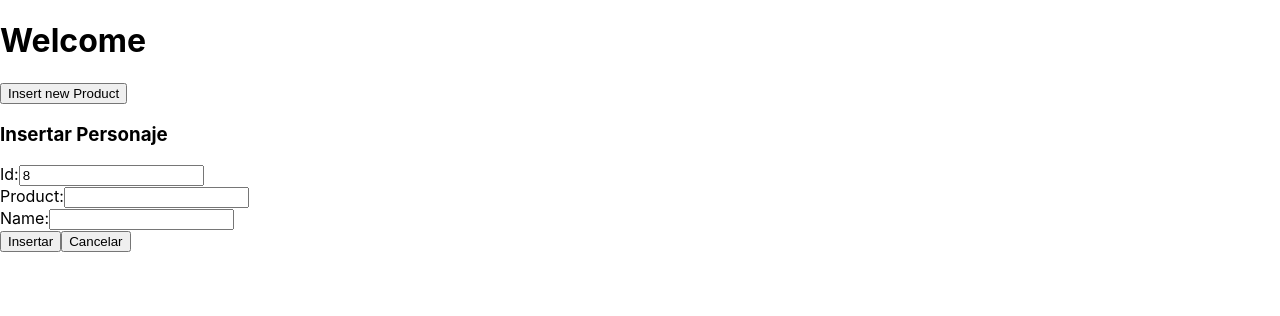
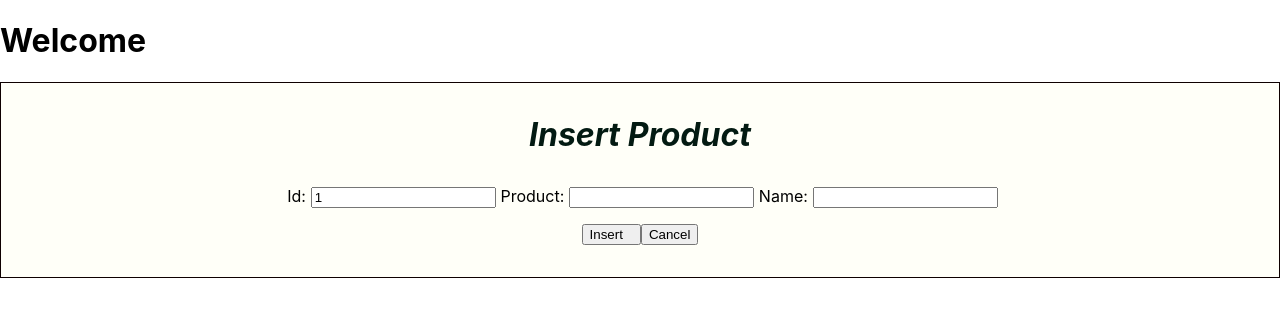
Before and after one commit to david-mov/clothes-shop, a React (Create React App) app in the folder client/: page / in a window 1280 px wide. Shown: the top 316 px of the page. Built offline with nearby package versions, Linux system fonts and the light colour scheme.

Commit message:
Insert Product

```diff
--- a/client/src/views/FormCrudProduct/Insert.jsx
+++ b/client/src/views/FormCrudProduct/Insert.jsx
@@ -1,92 +1,85 @@
 import React, { useState } from "react";
-
-const data = [
-  { id: 1, name: "", stock: "", description: "" },
-  { id: 2, name: "", stock: "", description: "" },
-  { id: 3, name: "", stock: "", description: "" },
-  { id: 4, name: "", stock: "", description: "" },
-  { id: 5, name: "", stock: "", description: "" },
-  { id: 6, name: "", stock: "", description: "" },
-  { id: 7, name: "", stock: "", description: "" },
-];
-
+import { useSelector } from "react-redux";
+import "./insert.css";
 const Insert = () => {
-  // const product = useSelector(state => state.products)
   const [input, setInput] = useState({
-    form: { id: "", name: "", price: "", stock: "", description: "" },
-    data: data,
-    modalInsertar: false,
+    id: "",
+    name: "",
+    description: "",
+    released: "",
+    image: "",
+    stock: true,
+    types: [],
+    category: [],
+    product: [],
   });
+  let product = useSelector((state) => state.products);
 
   const handleChange = (e) => {
     setInput({
-      form: {
-        ...input.form,
-        [e.target.name]: e.target.value,
-      },
+      ...input,
+      products: [...input.id, e.target.value],
     });
   };
   const cerrarModalInsertar = () => {
     setInput({ modalInsertar: false });
   };
   const insert = () => {
-    var valorNuevo = { ...input.data.id };
-    valorNuevo = input.data.length + 1;
-    var lista = input.data;
+    var valorNuevo = { ...input.product };
+
+    valorNuevo = input.product.length + 1;
+    var lista = input.product;
+
     lista.push(valorNuevo);
-    setInput({ modalInsertar: false, data: lista });
+    setInput({ modalInsertar: false, name: lista });
   };
-  console.log("insert", insert);
+
   return (
     <div className="crud_form">
-      <button>Insert new Product</button>
       <div isOpen={input.modalInsertar} className="insertar">
-        <header>
         <div>
-            <h3>Insertar Personaje</h3>
+          <h3 className="h3_insert">Insert Product</h3>
         </div>
-        </header>
-        <div>
-          <form>
-            <label>Id:</label>
+
+        <div className="insert_label">
+          <label className="label_Insert">Id:</label>
 
           <input
             className="form-control"
             readOnly
             type="text"
-              value={data.length + 1}
+            value={product.length + 1}
           />
-          </form>
 
-          <form>
-            <label>Product:</label>
+          <label className="label_Insert">Product:</label>
           <input
             className="form-control"
             name="name"
             type="text"
             onChange={handleChange}
           />
-          </form>
-          <form>
-            <label>Name:</label>
+
+          <label className="label_Insert">Name:</label>
           <input
             className="form-control"
             name="name"
             type="text"
             onChange={handleChange}
           />
-          </form>
         </div>
 
-        <div>
-          <button color="primary" onClick={() => insert()}>
-            Insertar
+        <div className="crud_Form_Insert_cancelar">
+          <button
+            className="crud_Form_Insert_cancelar_button"
+            onClick={() => insert()}
+          >
+            Insert
           </button>
           <button
-            className="btn btn-danger"
+            className="crud_Form_Insert_cancelar_button_danger"
             onClick={() => cerrarModalInsertar()}
           >
-            Cancelar
+            Cancel
           </button>
         </div>
       </div>
--- a/client/src/views/FormCrudProduct/Update.jsx
+++ b/client/src/views/FormCrudProduct/Update.jsx
@@ -1,7 +1,11 @@
 import React from "react";
 
 const Update = () => {
-  return <div></div>;
+  return (
+    <div>
+      <h1>usando live share!!</h1>
+    </div>
+  );
 };
 
 export default Update;
--- /dev/null
+++ b/client/src/views/FormCrudProduct/insert.css
@@ -0,0 +1,30 @@
+.crud_form {
+  display: flex;
+  justify-content: center;
+  align-items: center;
+  border: 0.7px solid rgb(14, 0, 0);
+  background-color: rgba(247, 247, 186, 0.1);
+}
+.insertar {
+  padding-bottom: 2rem;
+}
+.h3_insert {
+  font-size: 2rem;
+  color: rgb(3, 26, 18);
+  font-style: italic;
+  text-align: center;
+}
+.insert_label {
+  padding-bottom: 1rem;
+}
+.label_Insert {
+  margin-left: 0.3rem;
+  margin-right: 0.3rem;
+}
+.crud_Form_Insert_cancelar {
+  display: flex;
+  justify-content: center;
+}
+.crud_Form_Insert_cancelar_button {
+  padding-right: 1rem;
+}
--- /dev/null
+++ b/client/src/views/HomeView/home.css
@@ -0,0 +1,3 @@
+body {
+  background-color: black;
+}
```
Also changed, not shown: client/src/App.js (+6 -6 lines), client/src/views/FormCrudProduct/Consult.jsx (added, +7 -0 lines), client/src/views/FormCrudProduct/Delete.jsx (added, +39 -0 lines). Lines whose indentation alone changed are shown as unchanged.
